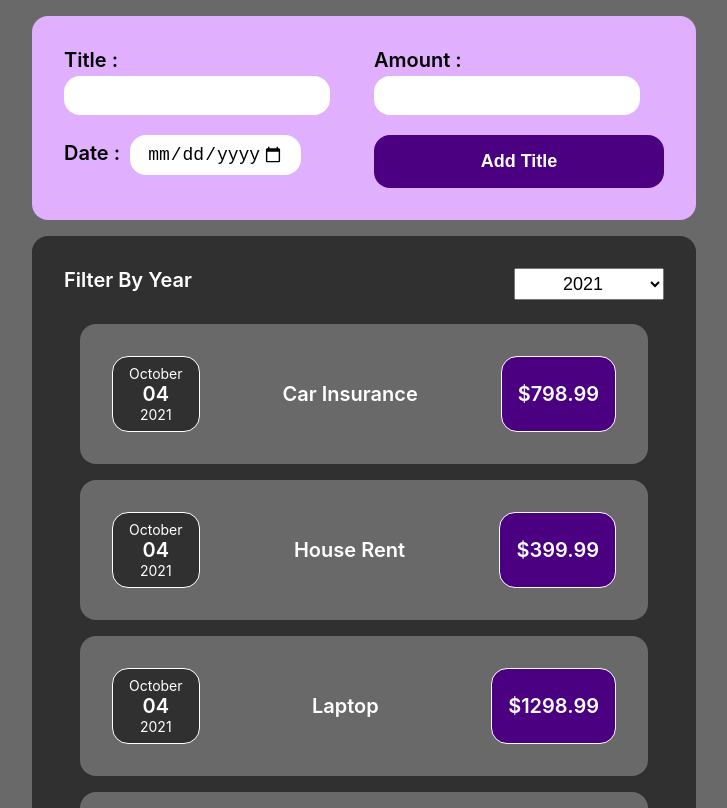
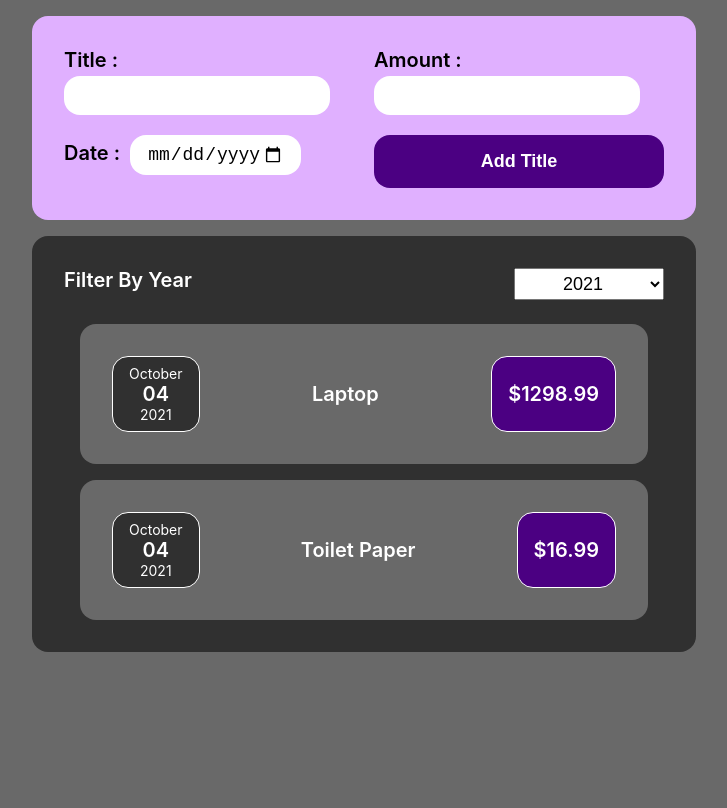
Before and after one commit to git-commit-100/ExpenseTracker-REACT, a React (Create React App) app: page / in a window 1280 px wide. Shown: the top 808 px of the page, without its empty margins (276-1003 px from the left). Built offline with nearby package versions, Linux system fonts and the light colour scheme.

Commit message:
added filteredYear components

```diff
--- a/src/App.js
+++ b/src/App.js
@@ -5,8 +5,8 @@ import { useState } from 'react';
 
 
 const DUMMY_EXPENSES = [
-  {id:'e1',title:'Car Insurance',date: new Date(),amount:'798.99'},
-  {id:'e2',title:'House Rent',date: new Date(),amount:'399.99'},
+  {id:'e1',title:'Car Insurance',date: new Date('8/28/19'),amount:'798.99'},
+  {id:'e2',title:'House Rent',date: new Date('6/08/20'),amount:'399.99'},
   {id:'e3',title:'Laptop',date: new Date(),amount:'1298.99'},
   {id:'e4',title:'Toilet Paper',date: new Date(),amount:'16.99'},
 ];
@@ -17,7 +17,6 @@ function App() {
 const [expenses,setExpenses] = useState(DUMMY_EXPENSES);
 
 const addExpenseDataHandler = (expenseData) => {
-  console.log(expenseData);
   setExpenses((prevExpenses) => {
     return [expenseData,...prevExpenses];
   });
--- a/src/components/Expenses/Expenses.css
+++ b/src/components/Expenses/Expenses.css
@@ -5,3 +5,10 @@
     border-radius: 16px;
     background-color: #303030;
 }
+
+.no-expenses{
+    text-align: center;
+    color: white;
+    font-size: 20px;
+    font-weight: 600;
+}
--- a/src/components/Expenses/Expenses.js
+++ b/src/components/Expenses/Expenses.js
@@ -11,14 +11,31 @@ function Expenses(props) {
     setFilteredYear(selectedYear);
   };
 
+  //showing relevant components on filtering year
+  //.filter returns something for every element in array
+  const filteredExpenses = props.items.filter((expense) => {
+    let displayExpenses = expense.date.getFullYear().toString();
+    if (displayExpenses === filteredYear) {
+      return displayExpenses;
+    } else {
+      return false;
+    }
+  });
+
   return (
     <div className="expenses">
       <ExpenseFilter
         selected={filteredYear}
         onChangeFilter={filterYearHandler}
       />
+      {/* if filtered expenses array does not have any elements , print error msg  */}
+      {filteredExpenses.length === 0 && (
+        <p className="no-expenses">Oops ! No Entry Found</p>
+        )}
+      {/* if filtered expenses array contains element , print it into dom */}
       {/* .map takes a function which is repeated for all elements in array */}
-      {props.items.map((elem) => {
+      {filteredExpenses.length > 0 &&
+        filteredExpenses.map((elem) => {
           return (
             <ExpenseItem
               key={elem.id}
```
Lines whose indentation alone changed are shown as unchanged.
